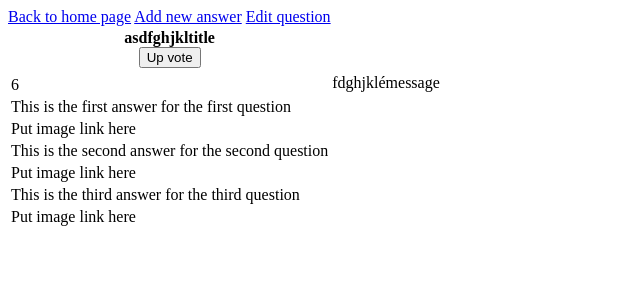
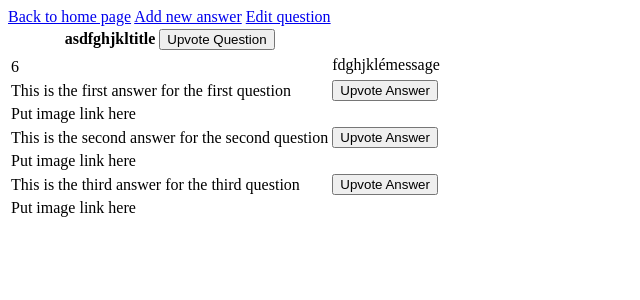
Before and after one commit to gaspargabor/L-V-G, a Flask app: page /question/1 in a window 1280 px wide. Shown: the top 300 px of the page, without its empty margins (0-640 px from the left). Run offline with Flask 2, Linux system fonts and the light colour scheme.

Commit message:
upvote answer

```diff
--- a/answer.csv
+++ b/answer.csv
@@ -9,4 +9,4 @@ id,submission_time,vote_number,question_id,message,image
 8,1576000809,,3,This is the second answer for the third question,Put image link here
 9,1576000824,,3,This is the third answer for the third question,Put image link here
 10,1576001219,,4,This is the first answer for the forth question,
-11,1576069775,,6,enswer,
+11,1576069775,26,6,enswer,
--- a/data_manager.py
+++ b/data_manager.py
@@ -17,6 +17,15 @@ def get_data_from_csv(filename, question_id=None):
                 return q_or_a
             qs_or_as.append(q_or_a)
     return qs_or_as
+
+
+def get_answer(answer_id=None):
+    with open(answer_route, newline='') as data_file:
+        reader = csv.DictReader(data_file)
+        for row in reader:
+            answer = dict(row)
+            if answer_id == answer['id']:
+                return answer
 
 
 def get_new_id(filename):
@@ -51,6 +60,10 @@ def edit_question(question):
     add_new_q_or_a_to_file(question_route, Q_HEADER, question, False)
 
 
+def edit_answer(answer):
+    add_new_q_or_a_to_file(answer_route, A_HEADER, answer, False)
+
+
 def add_new_answer(answer, question_id):
     answer['id'] = get_new_id(filename=answer_route)
     answer['submission_time'] = int(time.time())
--- a/question.csv
+++ b/question.csv
@@ -1,7 +1,7 @@
 id,submission_time,view_number,vote_number,title,message,image
 1,1576055911,5,,asdfghjkltitle,fdghjklémessage,
-2,1576056276,3,,first trial,first trial,
+2,1576056276,7,,first trial,first trial,
 3,1576056287,3,,second trial,second trial,
 4,1576056337,5,,third trial,third trial,
 5,1576056413,5,,asdasdasd,asdasdasd,
-6,1576069638,11,12,upvote test,test,
+6,1576069638,50,62,upvote test,test,
--- a/server.py
+++ b/server.py
@@ -28,15 +28,7 @@ def route_index(sort_criteria=None):
 @app.route('/question/<question_id>', methods=['GET', 'POST'])
 def route_question(question_id):
     if request.method == 'POST':
-        question = data_manager.get_data_from_csv(question_route, question_id=question_id)
-        answers = data_manager.get_answers_for_question(answer_route, question_id)
-        question['vote_number'] = str(int(question['vote_number']) + 1)
-        data_manager.edit_question(question)
-        return render_template('display_question.html',
-                               question_id=question['id'],
-                               question=question,
-                               answers=answers
-                               )
+        return redirect('/')
     if request.method == 'GET':
         route_view_counter(question_id)
         question = data_manager.get_data_from_csv(question_route, question_id=question_id)
@@ -83,12 +75,12 @@ def route_new_answer(question_id):
         answer = {
             'id': '<question_id>',
             "message": request.form.get('message'),
-            "image": request.form.get('image')
+            "image": request.form.get('image'),
+            "vote_number": 0
         }
         data_manager.add_new_answer(answer, question_id)
         question = data_manager.get_data_from_csv(question_route, question_id)
         answers = data_manager.get_answers_for_question(answer_route, question_id)
-        print(answers)
         return render_template('display_question.html', question_id=question_id, question=question, answers=answers)
     return render_template('addanswer.html', question_id=question_id)
 
@@ -99,6 +91,36 @@ def route_view_counter(question_id):
     data_manager.edit_question(question)
 
 
+@app.route('/addvote-question')
+def addvote_question(question_id=None):
+    question_id = request.args.get('question_id')
+    question = data_manager.get_data_from_csv(question_route, question_id=question_id)
+    print(question)
+    answers = data_manager.get_answers_for_question(answer_route, question_id)
+    question['vote_number'] = str(int(question['vote_number']) + 1)
+    data_manager.edit_question(question)
+    return render_template('display_question.html',
+                           question_id=question['id'],
+                           question=question,
+                           answers=answers)
+
+
+@app.route('/addvote_answer')
+def addvote_answer(answer_id=None, question_id=None):
+    answer_id = request.args.get('answer_id')
+    question_id = request.args.get('question_id')
+    question = data_manager.get_data_from_csv(question_route, question_id=question_id)
+    print(question)
+    answers = data_manager.get_answer(answer_id)
+    answers['vote_number'] = str(int(answers['vote_number']) + 1)
+    print(answers)
+    data_manager.edit_answer(answers)
+    return render_template('display_question.html',
+                           question_id=question['id'],
+                           question=question,
+                           answers=answers)
+
+
 if __name__ == '__main__':
     app.run(
         host='0.0.0.0',
--- a/templates/display_question.html
+++ b/templates/display_question.html
@@ -12,9 +12,7 @@
             <tr>
                 <th>
                     {{ question['title'] }}
-                    <form action="/question/{{ question_id }}" method="post">
-                        <button type="submit" id="question">Up vote</button>
-                    </form>
+                    <a href="{{ url_for('addvote_question', question_id=question_id) }}"><input type="submit" value="Upvote Question"></a>
                 </th>
             </tr>
             <tr>
@@ -27,6 +25,7 @@
             {% for answer in answers %}
             <tr>
                 <td>{{ answer['message'] }}</td>
+                <td><a href="{{ url_for('addvote_answer', answer_id=answer['id'], question_id=question['id']) }}"><input type="submit" value="Upvote Answer"></a></td>
             </tr>
             <tr>
                 <td>{{ answer['image'] }}</td>
```
